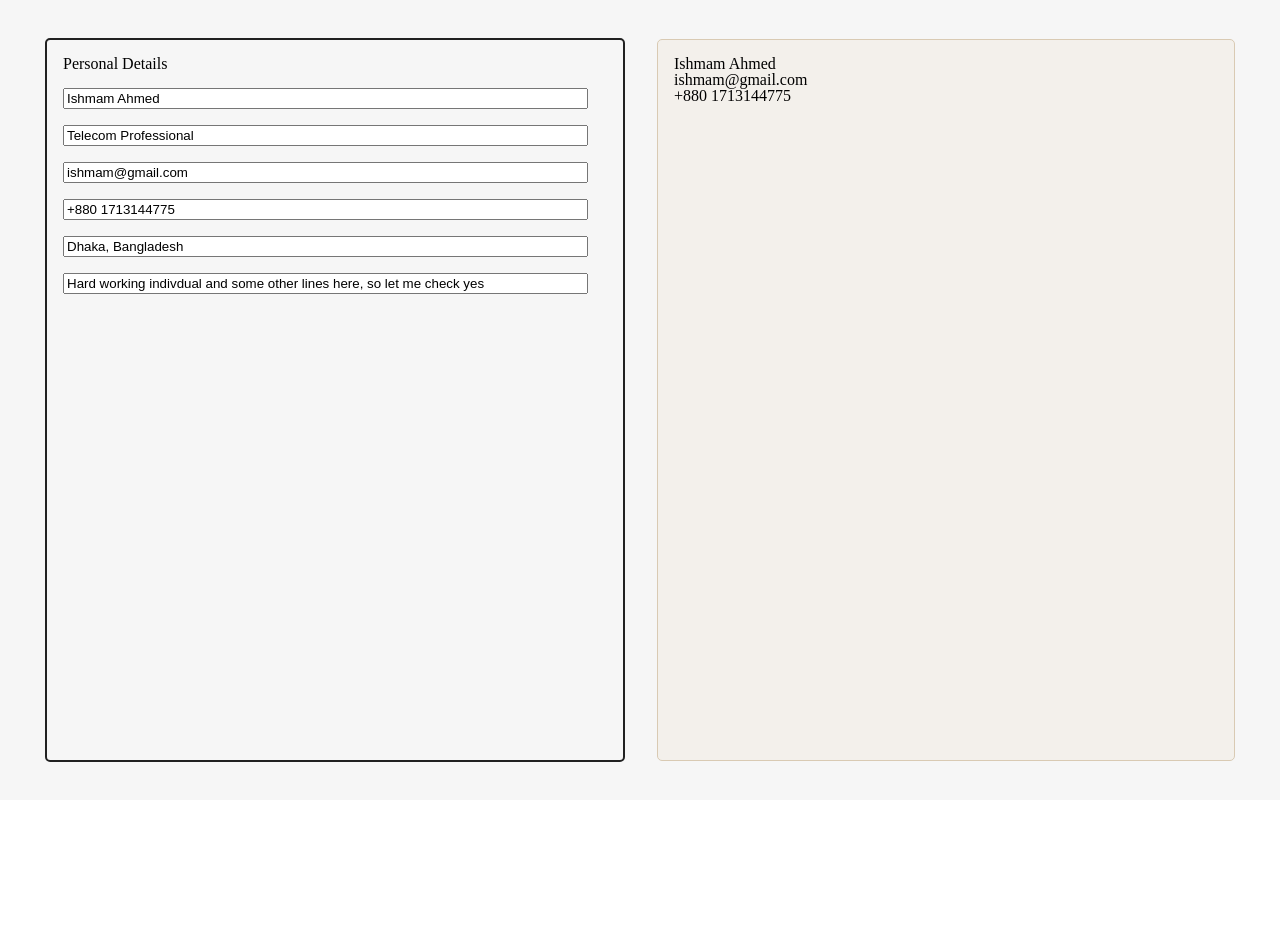
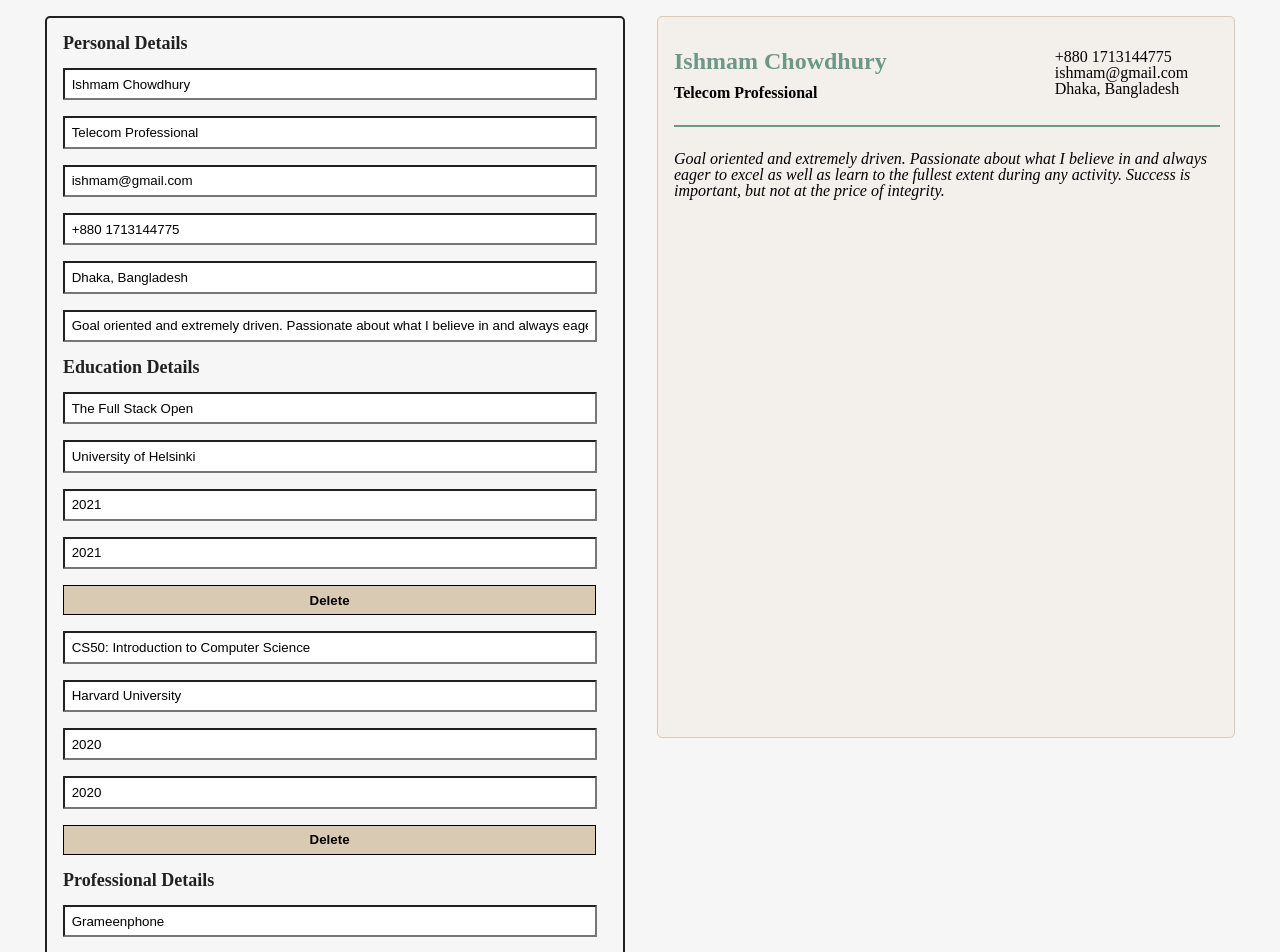
Before and after one commit to Ishmam156/CV-Application, a React (Create React App) app: page / in a window 1280 px wide. Shown: the top 952 px of the page. Before the commit the page ends 800 px from the top, so only its background shows below. Built offline with nearby package versions, Linux system fonts and the light colour scheme.

Commit message:
added array state input edit and delete functionality

```diff
--- a/src/App.js
+++ b/src/App.js
@@ -2,7 +2,9 @@ import React, { Component } from "react";
 import "./styles/reset.css";
 import "./styles/App.css";
 import Header from "./components/Header";
-import DisplayInformation from "./components/DisplayInformation";
+import InputInformation from "./components/InputInformation";
+import DisplayGeneralInformation from "./components/DisplayGeneralInformation";
+import InputMultipleInformation from "./components/InputMultipleInformation";
 
 export default class App extends Component {
   constructor() {
@@ -11,25 +13,48 @@ export default class App extends Component {
     this.state = {
       showCV: false,
       generalInformation: {
-        name: "Ishmam Ahmed",
+        name: "Ishmam Chowdhury",
         currentTitle: "Telecom Professional",
         email: "ishmam@gmail.com",
         number: "+880 1713144775",
         location: "Dhaka, Bangladesh",
         introduction:
-          "Hard working indivdual and some other lines here, so let me check yes",
+          "Goal oriented and extremely driven. Passionate about what I believe in and always eager to excel as well as learn to the fullest extent during any activity. Success is important, but not at the price of integrity.",
       },
-      educationInformation: {
-        school: "",
-        subject: "",
-        date: "",
-      },
-      professionalInformation: {
-        name: "",
-        title: "",
-        task: "",
-        date: "",
-      },
+      educationInformation: [
+        {
+          id: 1,
+          subject: "The Full Stack Open",
+          school: "University of Helsinki",
+          yearStart: "2021",
+          yearEnd: "2021",
+        },
+        {
+          id: 2,
+          subject: "CS50: Introduction to Computer Science",
+          school: "Harvard University",
+          yearStart: "2020",
+          yearEnd: "2020",
+        },
+      ],
+      professionalInformation: [
+        {
+          id: 1,
+          companyName: "Grameenphone",
+          jobTitle: "Specialist - Corporate Strategy",
+          yearStart: "2020",
+          yearEnd: "Present",
+          description: "Working on abcd",
+        },
+        {
+          id: 2,
+          companyName: "Grameenphone",
+          jobTitle: "Specialist - Pricing",
+          yearStart: "2020",
+          yearEnd: "2021",
+          description: "Working on cdefghi",
+        },
+      ],
     };
 
     this.handleGeneralInformationInput =
@@ -38,8 +63,14 @@ export default class App extends Component {
     this.handleEducationInformationInput =
       this.handleEducationInformationInput.bind(this);
 
+    this.handleEducationInformationDelete =
+      this.handleEducationInformationDelete.bind(this);
+
     this.handleProfessionalInformationInput =
       this.handleProfessionalInformationInput.bind(this);
+
+    this.handleProfessionalInformationDelete =
+      this.handleProfessionalInformationDelete.bind(this);
   }
 
   handleGeneralInformationInput = (event, tag) => {
@@ -52,26 +83,48 @@ export default class App extends Component {
     });
   };
 
-  handleEducationInformationInput = (event, tag) => {
+  handleEducationInformationInput = (event, tag, id) => {
     event.preventDefault();
     this.setState({
-      educationInformation: {
-        ...this.state.educationInformation,
-        [tag]: event.target[tag].value,
-      },
+      educationInformation: this.state.educationInformation.map((item) =>
+        item.id !== id
+          ? item
+          : {
+              ...item,
+              [tag]: event.target.value,
+            }
+      ),
     });
-    event.target[tag].value = "";
   };
 
-  handleProfessionalInformationInput = (event, tag) => {
+  handleEducationInformationDelete = (id) => {
+    this.setState({
+      educationInformation: this.state.educationInformation.filter(
+        (item) => item.id !== id
+      ),
+    });
+  };
+
+  handleProfessionalInformationInput = (event, tag, id) => {
     event.preventDefault();
     this.setState({
-      professionalInformation: {
-        ...this.state.professionalInformation,
-        [tag]: event.target[tag].value,
-      },
+      professionalInformation: this.state.professionalInformation.map((item) =>
+        item.id !== id
+          ? item
+          : {
+              ...item,
+              [tag]: event.target.value,
+            }
+      ),
     });
-    event.target[tag].value = "";
+  };
+
+  handleProfessionalInformationDelete = (id) => {
+    this.setState({
+      professionalInformation: this.state.professionalInformation.filter(
+        (item) => item.id !== id
+      ),
+    });
   };
 
   render() {
@@ -80,18 +133,26 @@ export default class App extends Component {
         <div className="CVInput">
           <div className="personalDetails">
             <Header title="Personal Details" />
-            <DisplayInformation
+            <InputInformation
               content={this.state.generalInformation}
               handleChange={this.handleGeneralInformationInput}
+            />
+            <Header title="Education Details" />
+            <InputMultipleInformation
+              contentArray={this.state.educationInformation}
+              handleChange={this.handleEducationInformationInput}
+              handleDelete={this.handleEducationInformationDelete}
+            />
+            <Header title="Professional Details" />
+            <InputMultipleInformation
+              contentArray={this.state.professionalInformation}
+              handleChange={this.handleProfessionalInformationInput}
+              handleDelete={this.handleProfessionalInformationDelete}
             />
           </div>
         </div>
         <div className="CVShow">
-          <div className="CVShowPersonalDetails">
-            <h1>{this.state.generalInformation.name}</h1>
-            <h1>{this.state.generalInformation.email}</h1>
-            <h1>{this.state.generalInformation.number}</h1>
-          </div>
+          <DisplayGeneralInformation content={this.state.generalInformation} />
         </div>
       </main>
     );
--- /dev/null
+++ b/src/components/DisplayGeneralInformation.jsx
@@ -0,0 +1,32 @@
+import React, { Component } from "react";
+
+export default class DisplayGeneralInformation extends Component {
+  constructor(props) {
+    super(props);
+  }
+
+  render() {
+    const { content } = this.props;
+    return (
+      <div className="CVShowPersonalDetails">
+        <div className="firstPersonalDiv">
+          <div className="innerFirstPersonalDiv">
+            <h1>{content.name}</h1>
+            <p>
+              <em>{content.currentTitle}</em>
+            </p>
+          </div>
+          <div>
+            <p>{content.number}</p>
+            <p>{content.email}</p>
+            <p>{content.location}</p>
+          </div>
+        </div>
+        <hr />
+        <div className="secondPersonalDiv">
+          <p>{content.introduction}</p>
+        </div>
+      </div>
+    );
+  }
+}
--- a/src/components/Header.jsx
+++ b/src/components/Header.jsx
@@ -6,6 +6,6 @@ export default class Header extends Component {
     super(props);
   }
   render() {
-    return <h1>{this.props.title}</h1>;
+    return <h1 className="sectionHeader">{this.props.title}</h1>;
   }
 }
--- a/src/components/DisplayInformation.jsx
+++ b/src/components/InputInformation.jsx
@@ -1,6 +1,6 @@
 import React, { Component } from "react";
 
-export default class DisplayInformation extends Component {
+export default class InputInformation extends Component {
   constructor(props) {
     super(props);
   }
@@ -11,6 +11,7 @@ export default class DisplayInformation extends Component {
         {Object.keys(content).map((item, index) => {
           return (
             <input
+              key={index}
               type="text"
               value={content[item]}
               onChange={(event) => handleChange(event, item)}
--- /dev/null
+++ b/src/components/InputMultipleInformation.jsx
@@ -0,0 +1,39 @@
+import React, { Component } from "react";
+import { newID } from "../helper/idGenerator";
+
+export default class InputMultipleInformation extends Component {
+  constructor(props) {
+    super(props);
+  }
+  render() {
+    const { contentArray, handleChange, handleDelete } = this.props;
+    return (
+      <>
+        {contentArray.map((content) => {
+          return (
+            <React.Fragment key={content.id}>
+              {Object.keys(content).map((item, idx) => {
+                if (item !== "id") {
+                  return (
+                    <input
+                      key={content.id + idx + 1}
+                      type="text"
+                      value={content[item]}
+                      onChange={(event) =>
+                        handleChange(event, item, content.id)
+                      }
+                    />
+                  );
+                }
+                return (
+                  <React.Fragment key={content.id + idx * 10}></React.Fragment>
+                );
+              })}
+              <button onClick={() => handleDelete(content.id)}>Delete</button>
+            </React.Fragment>
+          );
+        })}
+      </>
+    );
+  }
+}
--- /dev/null
+++ b/src/helper/idGenerator.js
@@ -0,0 +1 @@
+export const newID = () => Math.floor(Math.random() * 10000000);
--- a/src/styles/App.css
+++ b/src/styles/App.css
@@ -1,18 +1,18 @@
 .mainContent {
   background: #f6f6f6;
-  height: 100vh;
   display: flex;
   flex-direction: row;
   justify-content: center;
-  align-items: center;
+  align-items: flex-start;
   gap: 2em;
+  padding-top: 1em;
+  min-height: 100vh;
 }
 
 .CVInput {
   border: 2px solid #212121;
   border-radius: 5px;
   width: 45vw;
-  height: 90vh;
 }
 
 .personalDetails {
@@ -24,6 +24,8 @@
 
 .CVInput input {
   width: 95%;
+  padding: 0.5em;
+  border-radius: 1px;
 }
 
 .CVShow {
@@ -36,4 +38,51 @@
 
 .CVShowPersonalDetails {
   padding: 1em;
+  display: flex;
+  flex-direction: column;
+  gap: 1em;
 }
+.CVShowPersonalDetails hr {
+  border: 1px solid #6d9886;
+  width: 100%;
+}
+
+.firstPersonalDiv {
+  display: flex;
+  margin-top: 1em;
+}
+
+.innerFirstPersonalDiv {
+  width: 70%;
+}
+
+.innerFirstPersonalDiv h1 {
+  color: #6d9886;
+  font-size: x-large;
+  font-weight: bolder;
+  margin-bottom: 0.5em;
+}
+
+.secondPersonalDiv p {
+  font-size: medium;
+  font-weight: 500;
+  font-style: italic;
+}
+
+.sectionHeader {
+  font-size: large;
+  font-weight: 700;
+  color: #212121;
+}
+
+em {
+  font-weight: 700;
+}
+
+button {
+  background-color: #d9cab3;
+  border: 1px solid black;
+  padding: 0.5em;
+  width: 98%;
+  font-weight: 800;
+}
```
Also changed, not shown: src/components/InformationParent.jsx (deleted, +0 -25 lines), src/components/InputElement.jsx (deleted, +0 -27 lines).
